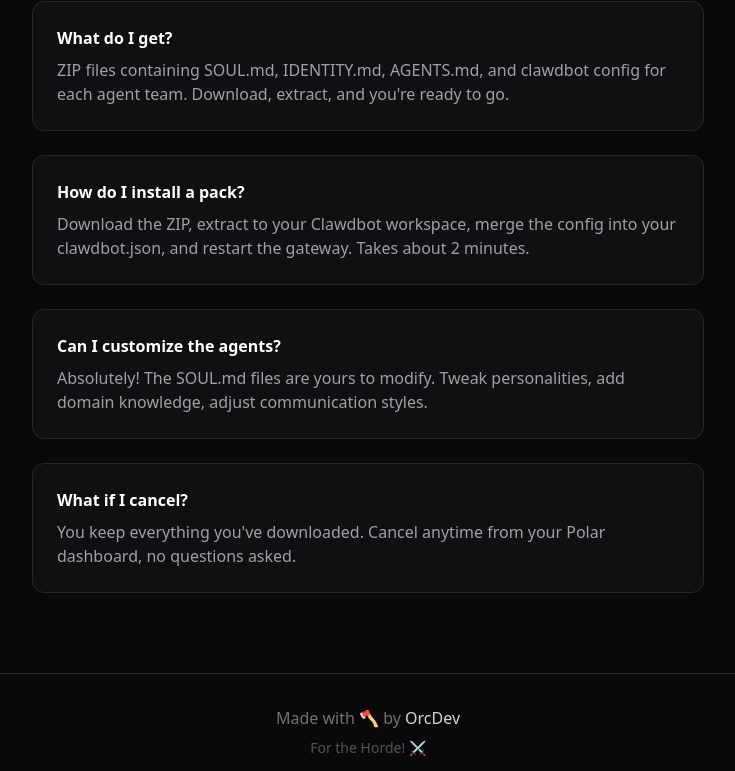
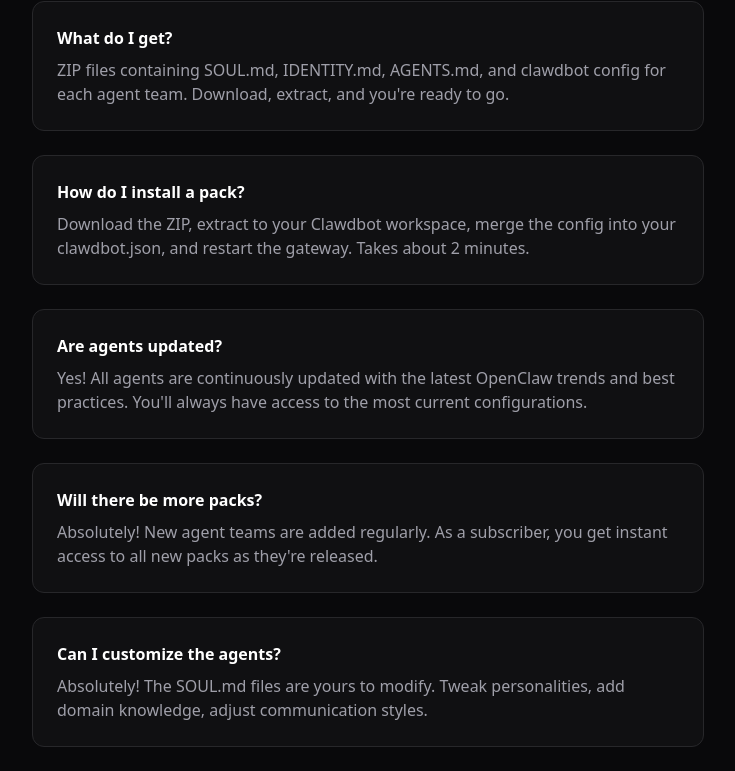
Before and after one commit to TheOrcDev/agentpacks, a Next.js app: page / in a window 1280 px wide. Shown: the part 2762-3533 px from the top of the page, without its empty margins (272-1007 px from the left). Built offline with nearby package versions, Linux system fonts and the light colour scheme.

Commit message:
Add FAQ: OpenClaw updates and new packs coming regularly

```diff
--- a/src/app/page.tsx
+++ b/src/app/page.tsx
@@ -288,6 +288,14 @@
                 a: "Download the ZIP, extract to your Clawdbot workspace, merge the config into your clawdbot.json, and restart the gateway. Takes about 2 minutes.",
               },
               {
+                q: "Are agents updated?",
+                a: "Yes! All agents are continuously updated with the latest OpenClaw trends and best practices. You'll always have access to the most current configurations.",
+              },
+              {
+                q: "Will there be more packs?",
+                a: "Absolutely! New agent teams are added regularly. As a subscriber, you get instant access to all new packs as they're released.",
+              },
+              {
                 q: "Can I customize the agents?",
                 a: "Absolutely! The SOUL.md files are yours to modify. Tweak personalities, add domain knowledge, adjust communication styles.",
               },
```
